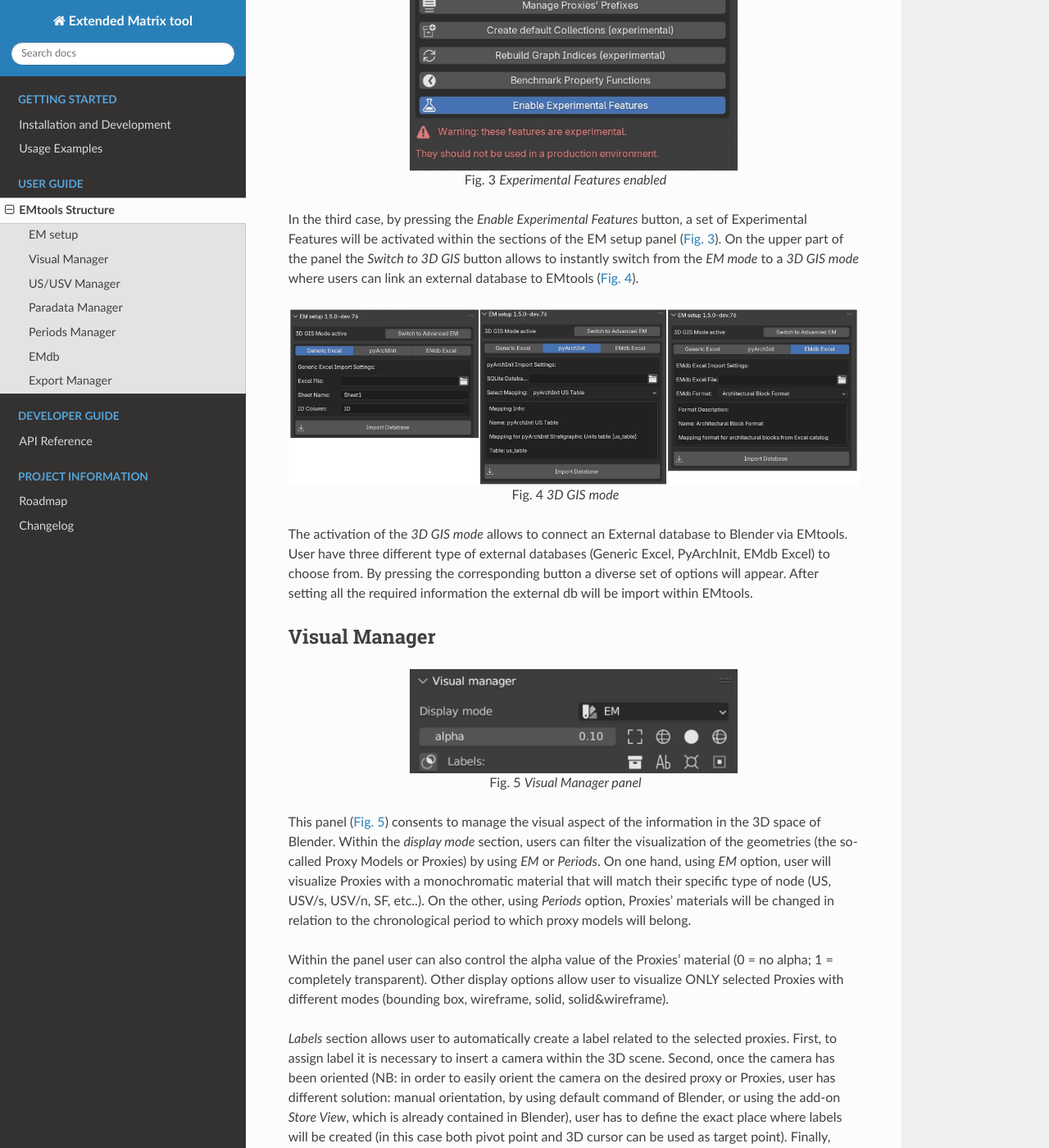
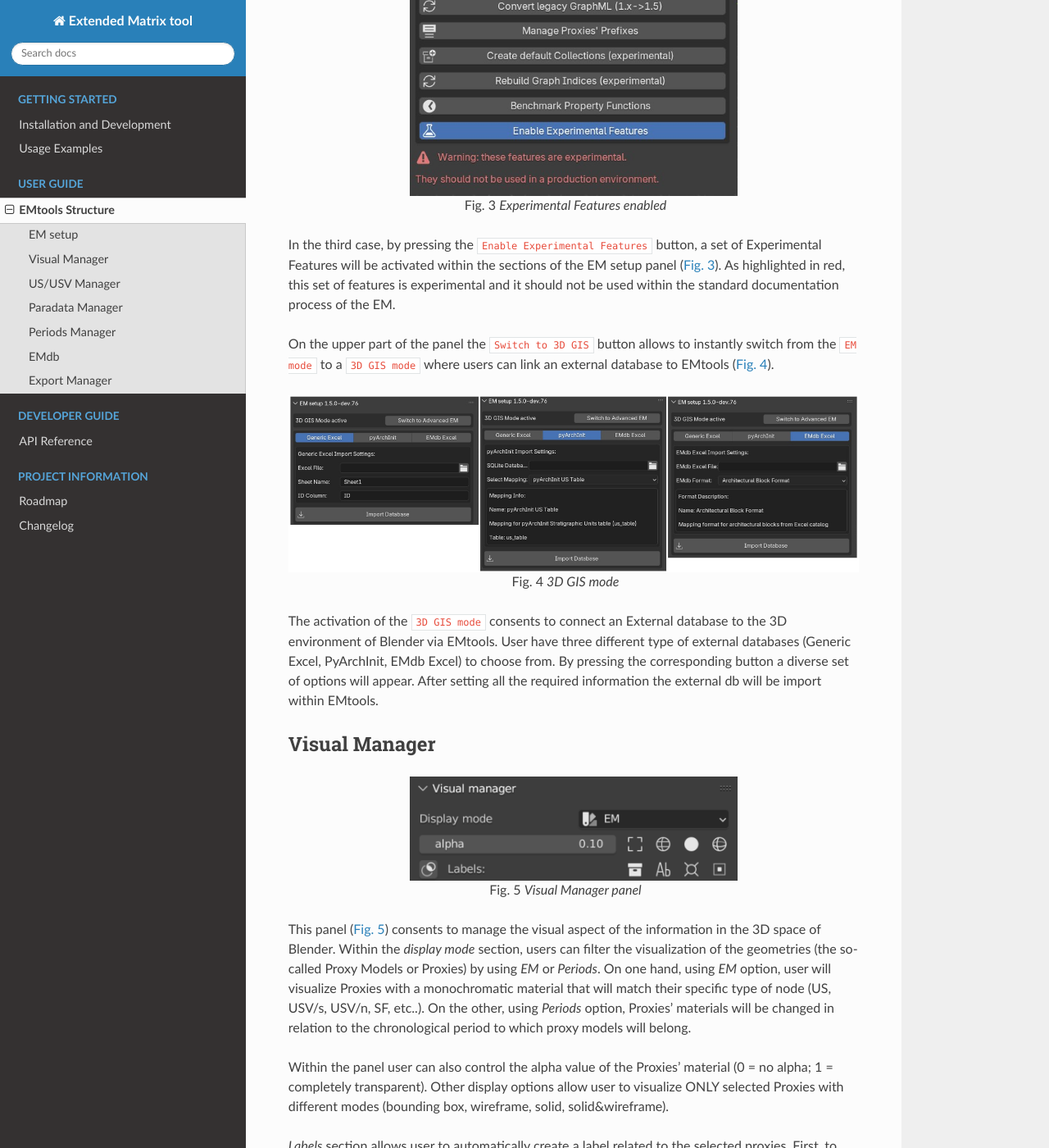
Before and after one commit to zalmoxes-laran/EM-blender-tools-doc, a Sphinx documentation site: the page built from docs/EMstructure.rst, in a window 1280 px wide and 1400 px high, scrolled down 3292 px. Shown: the whole window at 82% size. Built offline with Sphinx 7.4.7 and the Read the Docs theme 3.1.0, drawn with Linux system fonts in a browser that asks for light colours; pages that are not in the unit, such as notebooks, are missing from menus; some of the changed text lies outside the part shown.

Commit message:
Update EMstructure file, new style

```diff
--- a/docs/EMstructure.rst
+++ b/docs/EMstructure.rst
@@ -40,9 +40,9 @@ EM setup
    EM setup Panel
 
 This panel (:numref:`Fig. %s <EMsetupFIG>`)  allows to create the first connection between Blender and the Extended Matrix (.graphml file).
-To establish the link EMTools needs to locate the graphml file (**NB**: before closing the path window remember to uncheck *relative path* within the settings.
+To establish the link EMTools needs to locate the graphml file (**NB**: before closing the path window remember to uncheck ``relative path`` within the settings.
 Alternatively, it is possible to paste the entire path within the empty line).
-Press the *Add GraphML* button to establish the connection.
+Press the ``Add GraphML`` button to establish the connection.
 
 .. _EMsetup_02FIG:
 
@@ -57,20 +57,20 @@ On the same line, on the right, a green square will show up.
 The green color cofirms that a connection between the GraphML and EMtools has been established.
 Two buttons complete the right side of the line: the *Update* button allows to refresh the .graphml file, if changes have been applied on the EM graph during the modelling session, the *Activate EM* button consent to explore only the selected GraphML.
 Once the connection has been established, EMTools will summarize the most important information (US/USV; Epochs; Properties; Sources) within a simple table.
-The *Remove GraphML* button allows to remove one or more EMs from the EM setup list.
+The ``Remove GraphML`` button allows to remove one or more EMs from the EM setup list.
 
 
 In this panel users can also link the path to the *DosCo* folder, where sources are stored.
 For this step users must follow the same suggestions introduced for the EM file path.
 
 If the EM graph presents a connection with and external database, EMTools allows to import databases to maintain data connection also within Blender.
-To establish the connection with EMtools: expand the *Auxiliry files* section and press *Add*; select the type (Generic Excel, PyArchInit, EMdb Excel); indicate the exact location of the Auxiliary file and click on the *Accept* button.
+To establish the connection with EMtools: expand the ``Auxiliry files`` section and press ``Add``; select the type (Generic Excel, PyArchInit, EMdb Excel); indicate the exact location of the Auxiliary file and click on the ``Accept`` button.
 **NB**: when EMdb Excel type is select a Format menu appears, select the correct format from the list.
 
-A third section, the *Utilities & Settings* one, is included within the EM setup panel.
+A third section, the ``Utilities & Settings`` one, is included within the EM setup panel.
 Here, users can: convert an EM made with an old version of the formalism, rename Proxies and enable Experimental Features.
 In the first case EMtools will automatically convert US and USV nodes to the latest version of the formalism (**NB**: this function will not affect groups).
-In the second case, by pressing *Manage Proxies' Prefixes* button, EMtools will automatically rename Proxies according to the GraphML ID (**NB**: this step is mandatory to mutually connect GraphML and Proxies. User must select geometries before applying the tool).
+In the second case, by pressing ``Manage Proxies' Prefixes`` button, EMtools will automatically rename Proxies according to the GraphML ID (**NB**: this step is mandatory to mutually connect GraphML and Proxies. User must select geometries before applying the tool).
 
 .. _EMsetup_03FIG:
 
@@ -80,8 +80,10 @@ In the second case, by pressing *Manage Proxies' Prefixes* button, EMtools will
 
    Experimental Features enabled
 
-In the third case, by pressing the *Enable Experimental Features* button, a set of Experimental Features will be activated within the sections of the EM setup panel (:numref:`Fig. %s <EMsetup_03FIG>`).
-On the upper part of the panel the *Switch to 3D GIS* button allows to instantly switch from the *EM mode* to a *3D GIS mode* where users can link an external database to EMtools (:numref:`Fig. %s <EMsetup_04abcFIG>`).
+In the third case, by pressing the ``Enable Experimental Features`` button, a set of Experimental Features will be activated within the sections of the EM setup panel (:numref:`Fig. %s <EMsetup_03FIG>`).
+As highlighted in red, this set of features is experimental and it should not be used within the standard documentation process of the EM.
+
+On the upper part of the panel the ``Switch to 3D GIS`` button allows to instantly switch from the ``EM mode`` to a ``3D GIS mode`` where users can link an external database to EMtools (:numref:`Fig. %s <EMsetup_04abcFIG>`).
 
 .. _EMsetup_04abcFIG:
 
@@ -91,7 +93,7 @@ On the upper part of the panel the *Switch to 3D GIS* button allows to instantly
 
    3D GIS mode
 
-The activation of the *3D GIS mode* allows to connect an External database to Blender via EMtools.
+The activation of the ``3D GIS mode`` consents to connect an External database to the 3D environment of Blender via EMtools.
 User have three different type of external databases (Generic Excel, PyArchInit, EMdb Excel) to choose from.
 By pressing the corresponding button a diverse set of options will appear.
 After setting all the required information the external db will be import within EMtools.
```
